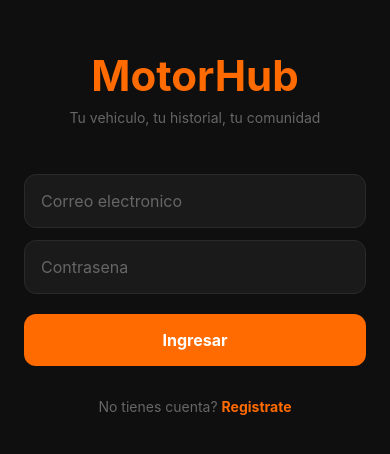
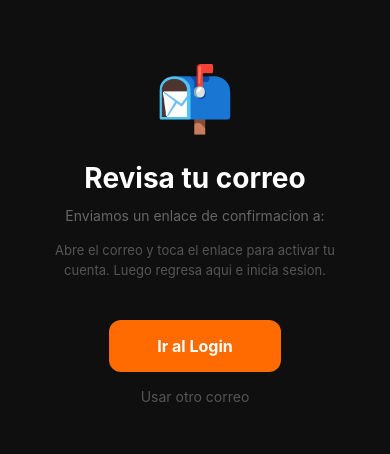
Before and after one commit to AlexGrajalesG/MotoHub, a React Native app: screen /CheckEmail in a window 390 px wide. Shown: the part 190-644 px from the top of the page. Built offline with nearby package versions, Linux system fonts and the light colour scheme; no server answers.

Commit message:
feat: add email confirmation screen and flow

```diff
--- a/src/navigation/AppNavigator.tsx
+++ b/src/navigation/AppNavigator.tsx
@@ -5,6 +5,7 @@ import { View, Text, ActivityIndicator } from 'react-native';
 import { useAuth } from '../context/AuthContext';
 import LoginScreen from '../screens/auth/LoginScreen';
 import RegisterScreen from '../screens/auth/RegisterScreen';
+import CheckEmailScreen from '../screens/auth/CheckEmailScreen';
 
 const Tab = createBottomTabNavigator();
 const Stack = createNativeStackNavigator();
@@ -40,6 +41,7 @@ function AuthStack() {
     <Stack.Navigator screenOptions={{ headerShown: false }}>
       <Stack.Screen name="Login" component={LoginScreen} />
       <Stack.Screen name="Register" component={RegisterScreen} />
+      <Stack.Screen name="CheckEmail" component={CheckEmailScreen} />
     </Stack.Navigator>
   );
 }
--- /dev/null
+++ b/src/screens/auth/CheckEmailScreen.tsx
@@ -0,0 +1,54 @@
+import { View, Text, TouchableOpacity, StyleSheet } from 'react-native';
+
+export default function CheckEmailScreen({ route, navigation }: any) {
+  const email = route.params?.email ?? '';
+
+  return (
+    <View style={styles.container}>
+      <Text style={styles.icon}>📬</Text>
+      <Text style={styles.title}>Revisa tu correo</Text>
+      <Text style={styles.subtitle}>
+        Enviamos un enlace de confirmacion a:
+      </Text>
+      <Text style={styles.email}>{email}</Text>
+      <Text style={styles.hint}>
+        Abre el correo y toca el enlace para activar tu cuenta. Luego regresa aqui e inicia sesion.
+      </Text>
+
+      <TouchableOpacity
+        style={styles.button}
+        onPress={() => navigation.navigate('Login')}
+      >
+        <Text style={styles.buttonText}>Ir al Login</Text>
+      </TouchableOpacity>
+
+      <TouchableOpacity onPress={() => navigation.navigate('Register')}>
+        <Text style={styles.link}>Usar otro correo</Text>
+      </TouchableOpacity>
+    </View>
+  );
+}
+
+const styles = StyleSheet.create({
+  container: {
+    flex: 1,
+    backgroundColor: '#0f0f0f',
+    justifyContent: 'center',
+    alignItems: 'center',
+    paddingHorizontal: 32,
+  },
+  icon: { fontSize: 64, marginBottom: 24 },
+  title: { fontSize: 28, fontWeight: 'bold', color: '#fff', marginBottom: 12 },
+  subtitle: { fontSize: 14, color: '#666', textAlign: 'center' },
+  email: { fontSize: 16, color: '#ff6b00', fontWeight: 'bold', marginVertical: 8 },
+  hint: { fontSize: 13, color: '#555', textAlign: 'center', lineHeight: 20, marginBottom: 40 },
+  button: {
+    backgroundColor: '#ff6b00',
+    borderRadius: 12,
+    paddingVertical: 16,
+    paddingHorizontal: 48,
+    marginBottom: 16,
+  },
+  buttonText: { color: '#fff', fontSize: 16, fontWeight: 'bold' },
+  link: { color: '#555', fontSize: 14 },
+});
--- a/src/screens/auth/RegisterScreen.tsx
+++ b/src/screens/auth/RegisterScreen.tsx
@@ -45,7 +45,7 @@ export default function RegisterScreen({ navigation }: any) {
     }
 
     setLoading(false);
-    Alert.alert('Listo', 'Cuenta creada. Revisa tu correo para confirmar.');
+    navigation.navigate('CheckEmail', { email });
   }
 
   return (
```
